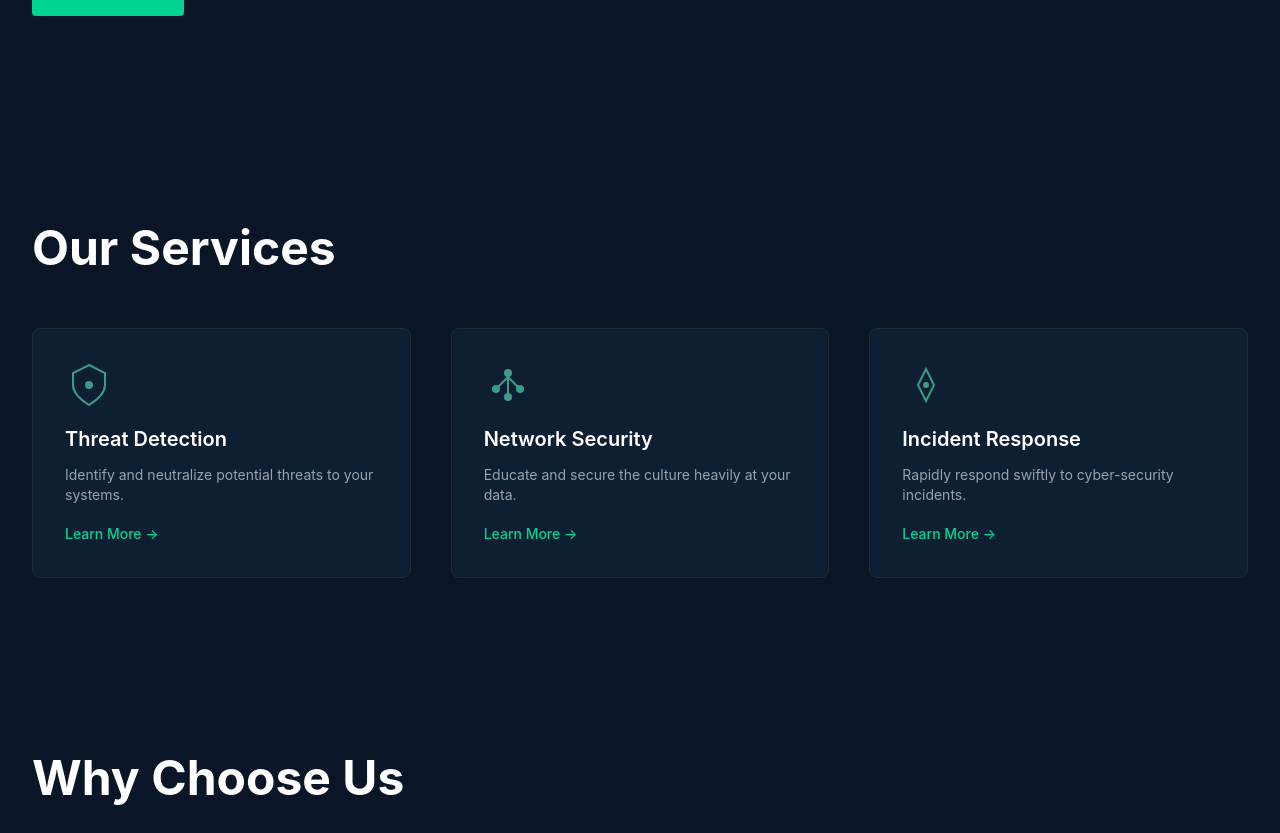
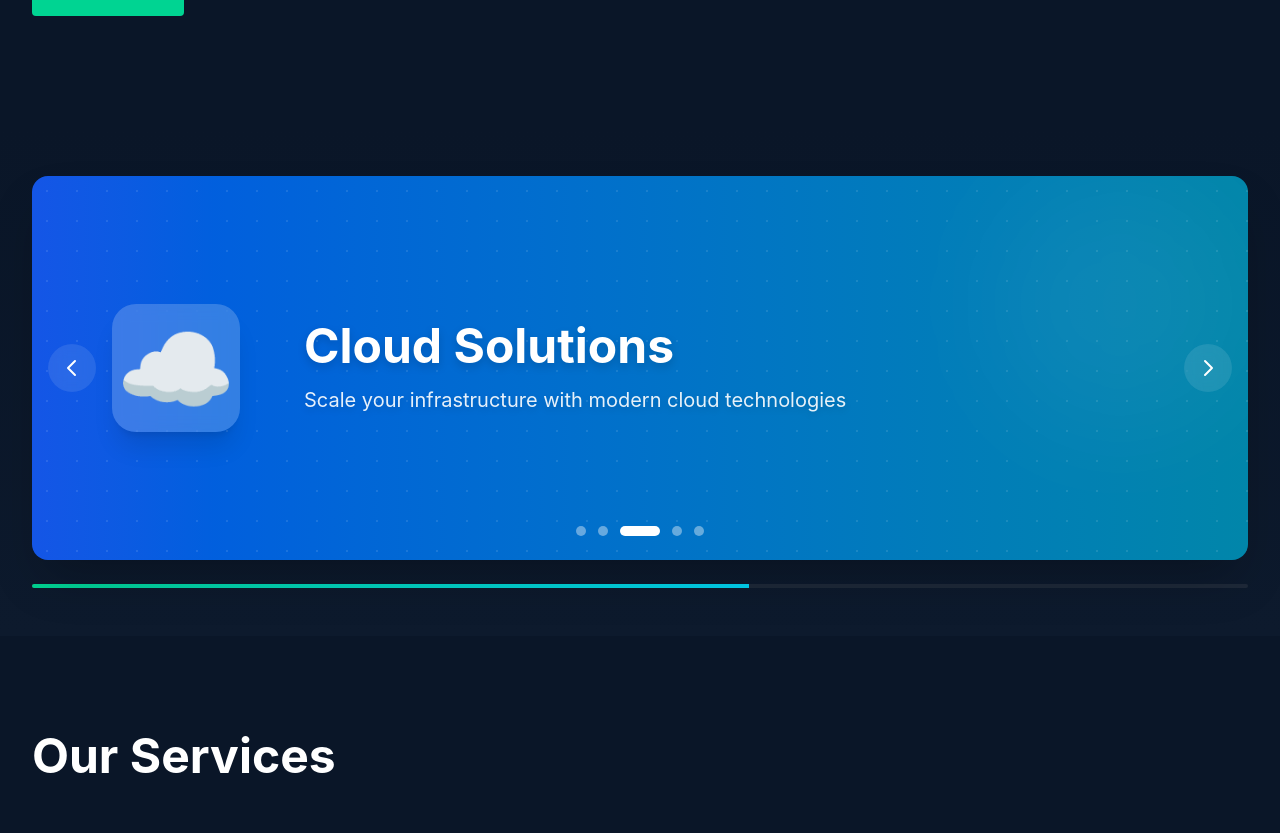
Before and after one commit to cyberradardigital/cyber-radar-digital, a Next.js app: page / in a window 1280 px wide. Shown: the part 580-1413 px from the top of the page. Built offline with nearby package versions, Linux system fonts and the light colour scheme.

Commit message:
new  changes
added the banner

```diff
--- a/src/app/page.js
+++ b/src/app/page.js
@@ -1,5 +1,6 @@
 import Navbar from '@/components/Navbar';
 import Footer from '@/components/Footer';
+import AutoCarousel from '@/components/AutoCarousel';
 
 export default function Home() {
   return (
@@ -47,6 +48,9 @@ export default function Home() {
           </div>
         </div>
       </section>
+
+      {/* Auto-Scrolling Carousel Banner */}
+      <AutoCarousel />
 
       {/* Our Services */}
       <section id="services" className="px-4 md:px-8 py-16 md:py-24 max-w-7xl mx-auto">
--- /dev/null
+++ b/src/components/AutoCarousel.js
@@ -0,0 +1,175 @@
+'use client';
+import { useState, useEffect, useCallback } from 'react';
+
+export default function AutoCarousel() {
+  const [currentSlide, setCurrentSlide] = useState(0);
+  const [isTransitioning, setIsTransitioning] = useState(false);
+
+  const slides = [
+    {
+      id: 1,
+      icon: '📈',
+      title: 'Digital Growth',
+      description: 'Accelerate your business with AI-powered solutions',
+      gradient: 'from-purple-600 to-blue-600'
+    },
+    {
+      id: 2,
+      icon: '🔒',
+      title: 'Advanced Security',
+      description: 'Protect your digital assets with enterprise-grade security',
+      gradient: 'from-emerald-600 to-teal-600'
+    },
+    {
+      id: 3,
+      icon: '☁️',
+      title: 'Cloud Solutions',
+      description: 'Scale your infrastructure with modern cloud technologies',
+      gradient: 'from-blue-600 to-cyan-600'
+    },
+    {
+      id: 4,
+      icon: '🚀',
+      title: 'Innovation Hub',
+      description: 'Transform your business with cutting-edge innovations',
+      gradient: 'from-orange-600 to-red-600'
+    },
+    {
+      id: 5,
+      icon: '💼',
+      title: 'Business Intelligence',
+      description: 'Make data-driven decisions with powerful analytics',
+      gradient: 'from-indigo-600 to-purple-600'
+    }
+  ];
+
+  const nextSlide = useCallback(() => {
+    if (!isTransitioning) {
+      setIsTransitioning(true);
+      setCurrentSlide((prev) => (prev + 1) % slides.length);
+      setTimeout(() => setIsTransitioning(false), 500);
+    }
+  }, [isTransitioning, slides.length]);
+
+  const goToSlide = (index) => {
+    if (!isTransitioning) {
+      setIsTransitioning(true);
+      setCurrentSlide(index);
+      setTimeout(() => setIsTransitioning(false), 500);
+    }
+  };
+
+  // Auto-scroll every 2 seconds
+  useEffect(() => {
+    const interval = setInterval(() => {
+      nextSlide();
+    }, 2000);
+
+    return () => clearInterval(interval);
+  }, [nextSlide]);
+
+  return (
+    <section className="w-full bg-gradient-to-b from-[#0a1628] to-[#0d1a2d] py-8 md:py-12 overflow-hidden">
+      <div className="max-w-7xl mx-auto px-4 md:px-8">
+        {/* Carousel Container */}
+        <div className="relative rounded-2xl overflow-hidden shadow-2xl">
+          {/* Slides */}
+          <div className="relative h-64 md:h-80 lg:h-96">
+            {slides.map((slide, index) => (
+              <div
+                key={slide.id}
+                className={`absolute inset-0 transition-all duration-500 ease-in-out ${
+                  index === currentSlide
+                    ? 'opacity-100 translate-x-0'
+                    : index < currentSlide
+                    ? 'opacity-0 -translate-x-full'
+                    : 'opacity-0 translate-x-full'
+                }`}
+              >
+                {/* Gradient Background */}
+                <div className={`absolute inset-0 bg-gradient-to-r ${slide.gradient} opacity-90`}></div>
+
+                {/* Pattern Overlay */}
+                <div className="absolute inset-0 opacity-10">
+                  <div className="absolute inset-0" style={{
+                    backgroundImage: 'radial-gradient(circle, white 1px, transparent 1px)',
+                    backgroundSize: '30px 30px'
+                  }}></div>
+                </div>
+
+                {/* Content */}
+                <div className="relative h-full flex items-center justify-between px-8 md:px-16 lg:px-20">
+                  {/* Left Side - Icon */}
+                  <div className="flex-shrink-0">
+                    <div className="w-20 h-20 md:w-28 md:h-28 lg:w-32 lg:h-32 bg-white/20 backdrop-blur-sm rounded-3xl flex items-center justify-center shadow-xl">
+                      <span className="text-5xl md:text-7xl lg:text-8xl">{slide.icon}</span>
+                    </div>
+                  </div>
+
+                  {/* Right Side - Text */}
+                  <div className="flex-1 ml-8 md:ml-12 lg:ml-16 text-white">
+                    <h2 className="text-2xl md:text-4xl lg:text-5xl font-bold mb-3 md:mb-4 drop-shadow-lg">
+                      {slide.title}
+                    </h2>
+                    <p className="text-sm md:text-lg lg:text-xl text-white/90 max-w-xl drop-shadow-md">
+                      {slide.description}
+                    </p>
+                  </div>
+
+                  {/* Decorative Element */}
+                  <div className="hidden lg:block absolute right-0 top-0 w-64 h-64 bg-white/5 rounded-full blur-3xl"></div>
+                </div>
+              </div>
+            ))}
+          </div>
+
+          {/* Navigation Dots */}
+          <div className="absolute bottom-4 md:bottom-6 left-1/2 transform -translate-x-1/2 flex gap-2 md:gap-3 z-10">
+            {slides.map((_, index) => (
+              <button
+                key={index}
+                onClick={() => goToSlide(index)}
+                className={`transition-all duration-300 rounded-full ${
+                  index === currentSlide
+                    ? 'w-8 md:w-10 h-2 md:h-2.5 bg-white'
+                    : 'w-2 md:w-2.5 h-2 md:h-2.5 bg-white/40 hover:bg-white/60'
+                }`}
+                aria-label={`Go to slide ${index + 1}`}
+              />
+            ))}
+          </div>
+
+          {/* Navigation Arrows */}
+          <button
+            onClick={() => goToSlide((currentSlide - 1 + slides.length) % slides.length)}
+            className="absolute left-2 md:left-4 top-1/2 transform -translate-y-1/2 w-10 h-10 md:w-12 md:h-12 bg-white/10 hover:bg-white/20 backdrop-blur-sm rounded-full flex items-center justify-center transition-all z-10 group"
+            aria-label="Previous slide"
+          >
+            <svg className="w-5 h-5 md:w-6 md:h-6 text-white group-hover:scale-110 transition-transform" fill="none" stroke="currentColor" viewBox="0 0 24 24">
+              <path strokeLinecap="round" strokeLinejoin="round" strokeWidth={2} d="M15 19l-7-7 7-7" />
+            </svg>
+          </button>
+          <button
+            onClick={() => goToSlide((currentSlide + 1) % slides.length)}
+            className="absolute right-2 md:right-4 top-1/2 transform -translate-y-1/2 w-10 h-10 md:w-12 md:h-12 bg-white/10 hover:bg-white/20 backdrop-blur-sm rounded-full flex items-center justify-center transition-all z-10 group"
+            aria-label="Next slide"
+          >
+            <svg className="w-5 h-5 md:w-6 md:h-6 text-white group-hover:scale-110 transition-transform" fill="none" stroke="currentColor" viewBox="0 0 24 24">
+              <path strokeLinecap="round" strokeLinejoin="round" strokeWidth={2} d="M9 5l7 7-7 7" />
+            </svg>
+          </button>
+        </div>
+
+        {/* Progress Bar */}
+        <div className="mt-4 md:mt-6 h-1 bg-gray-800 rounded-full overflow-hidden">
+          <div
+            className="h-full bg-gradient-to-r from-emerald-400 to-cyan-400 transition-all duration-2000 ease-linear"
+            style={{
+              width: `${((currentSlide + 1) / slides.length) * 100}%`
+            }}
+          ></div>
+        </div>
+      </div>
+    </section>
+  );
+}
```
